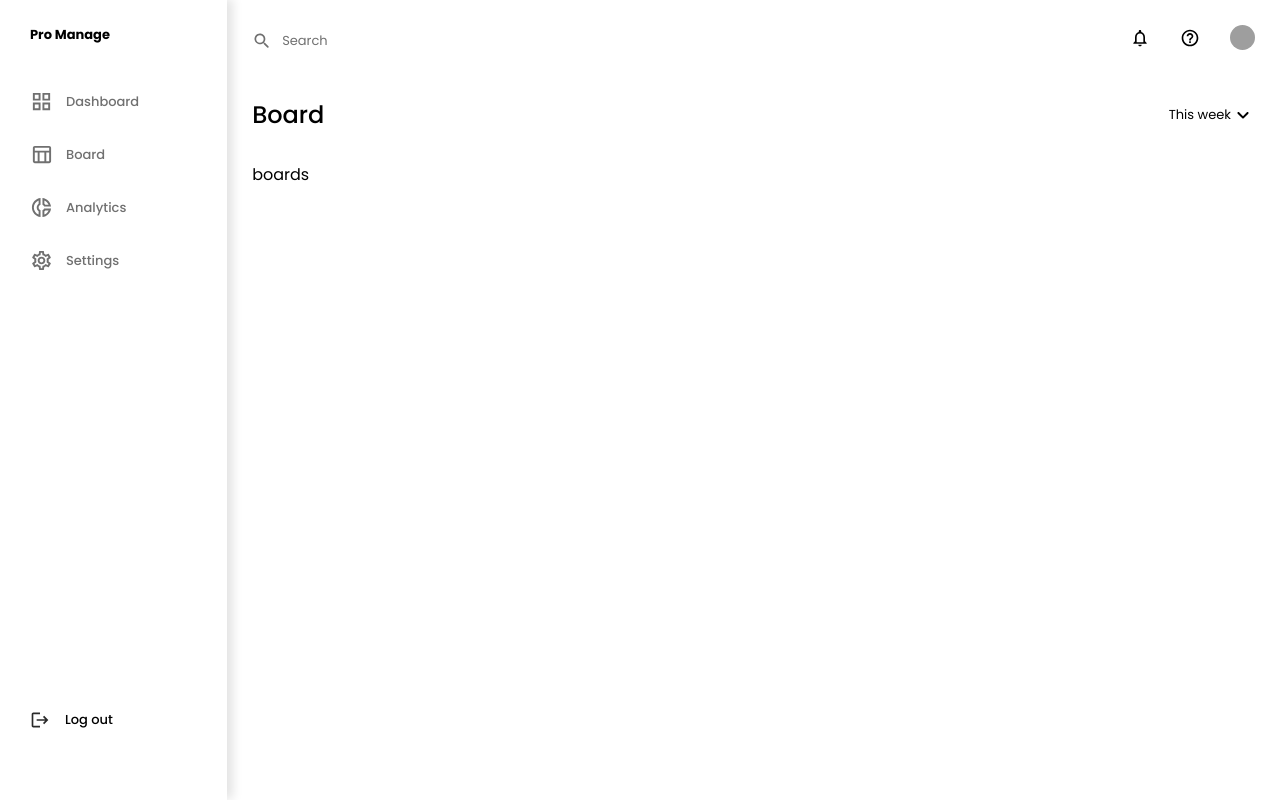
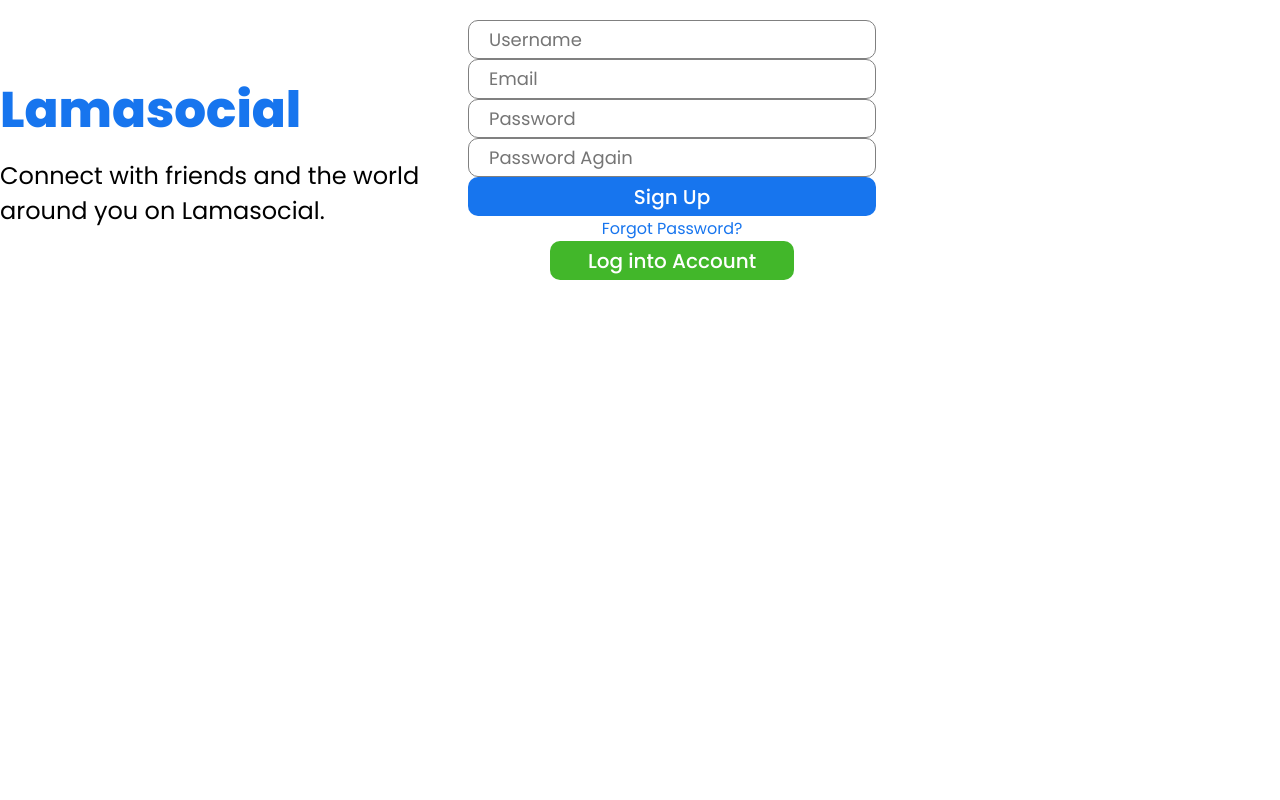
Before and after one commit to mehmeteminavcil/task-board, a React (Vite) app in the folder client/: page / in a window 1280 px wide. Built offline with nearby package versions, Linux system fonts and the light colour scheme; grey boxes are pictures that could not be loaded.

Commit message:
login & Register page created

```diff
--- a/client/src/App.jsx
+++ b/client/src/App.jsx
@@ -1,20 +1,28 @@
+import { useContext } from "react";
 import "./App.css";
 import Home from "./pages/Home/Home";
 import Login from "./pages/Login/Login";
 import { createBrowserRouter, RouterProvider } from "react-router-dom";
+import { AuthContext } from "./context/AuthContext";
+import Register from "./pages/Register/Register";
 
+function App() {
+  const { user } = useContext(AuthContext);
   const router = createBrowserRouter([
     {
       path: "/",
-    element: <Home />,
+      element: user ? <Home /> : <Register />,
     },
     {
       path: "/login",
-    element: <Login />,
+      element: user ? <Home /> : <Login />,
+    },
+    {
+      path: "/register",
+      element: <Register />,
     },
   ]);
 
-function App() {
   return <RouterProvider router={router} />;
 }
 
--- a/client/src/components/Board/Board.jsx
+++ b/client/src/components/Board/Board.jsx
@@ -1,20 +1,6 @@
 import "./board.scss";
-import axios from "axios";
-import { boards, tasks } from "../../data";
-import Task from "../../components/Task/Task";
-import Section from "../../components/Section/Section";
-import { useEffect, useState } from "react";
 
 const Board = () => {
-  const [tasks, setTask] = useState([]);
-
-  // useEffect(() => {
-  //   axios
-  //     .get("/profile/:username")
-  //     .then((res) => setTask(res.data))
-  //     .catch((err) => console.log(err));
-  // });
-
   return <div className="board">boards</div>;
 };
 
--- /dev/null
+++ b/client/src/pages/Register/Register.jsx
@@ -0,0 +1,89 @@
+import { useRef } from "react";
+import "./register.scss";
+import axios from "axios";
+import { useNavigate } from "react-router-dom";
+
+const Register = () => {
+  const username = useRef();
+  const email = useRef();
+  const password = useRef();
+  const passwordAgain = useRef();
+
+  const navigate = useNavigate();
+
+  const handleClick = async (e) => {
+    e.preventDefault();
+    console.log(passwordAgain.current.value, password.current.value);
+    if (passwordAgain.current.value !== password.current.value) {
+      passwordAgain.current.setCustomValidity("Passwords are don't match!");
+    } else {
+      const user = {
+        username: username.current.value,
+        email: email.current.value,
+        password: password.current.value,
+      };
+
+      try {
+        await axios.post("http://localhost:5000/api/auth/signup", user);
+        navigate("/login");
+      } catch (err) {
+        console.log(err);
+      }
+    }
+    console.log("clicked");
+  };
+
+  return (
+    <div className="Register">
+      <div className="registerWrapper">
+        <div className="registerLeft">
+          <h3 className="registerLogo">Lamasocial</h3>
+          <span className="registerDesc">
+            Connect with friends and the world around you on Lamasocial.
+          </span>
+        </div>
+        <div className="registerRight">
+          <form className="registerBox" onSubmit={handleClick}>
+            <input
+              placeholder="Username"
+              type="text"
+              required
+              className="registerInput"
+              ref={username}
+            />
+            <input
+              placeholder="Email"
+              type="email"
+              required
+              className="registerInput"
+              ref={email}
+            />
+            <input
+              placeholder="Password"
+              type="password"
+              required
+              minLength="6"
+              className="registerInput"
+              ref={password}
+            />
+            <input
+              placeholder="Password Again"
+              type="password"
+              required
+              minLength="6"
+              className="registerInput"
+              ref={passwordAgain}
+            />
+            <button className="registerButton" type="submit">
+              Sign Up
+            </button>
+            <span className="registerForgot">Forgot Password?</span>
+            <button className="registerRegisterButton">Log into Account</button>
+          </form>
+        </div>
+      </div>
+    </div>
+  );
+};
+
+export default Register;
--- /dev/null
+++ b/client/src/pages/Register/register.scss
@@ -0,0 +1,92 @@
+.register {
+    width: 100vw;
+    height: 100vh;
+    background-color: #f0f2f5;
+    display: flex;
+    align-items: center;
+    justify-content: center;
+  }
+
+  .registerWrapper {
+    width: 70%;
+    height: 70%;
+    display: flex;
+  }
+
+  .registerLeft,
+  .registerRight {
+    flex: 1;
+    display: flex;
+    flex-direction: column;
+    justify-content: center;
+  }
+
+  .registerLogo {
+    font-size: 50px;
+    font-weight: 800;
+    color: #1775ee;
+    margin-bottom: 10px;
+  }
+
+  .registerDesc {
+    font-size: 24px;
+  }
+
+  .registerBox{
+      height: 300px;
+      padding: 20px;
+      background-color: white;
+      border-radius: 10px;
+      display: flex;
+      flex-direction: column;
+      justify-content: space-between;
+  }
+
+  .registerInput{
+      height: 50px;
+      border-radius: 10px;
+      border: 1px solid gray;
+      font-size: 18px;
+      padding-left: 20px;
+  }
+
+  .registerInput:focus{
+      outline: none;
+  }
+
+  .registerButton{
+      height: 50px;
+      border-radius: 10px;
+      border: none;
+      background-color: #1775ee;
+      color: white;
+      font-size: 20px;
+      font-weight: 500;
+      cursor: pointer;
+  }
+
+  .registerButton:focus{
+    outline: none;
+  }
+
+  .registerButton:disabled{
+    cursor: not-allowed;
+  }
+
+  .registerForgot{
+      text-align: center;
+      color: #1775ee;
+  }
+
+  .registerRegisterButton{
+      width: 60%;
+      align-self: center;
+      height: 50px;
+      border-radius: 10px;
+      border: none;
+      background-color: #42b72a;
+      color: white;
+      font-size: 20px;
+      font-weight: 500;
+      cursor: pointer;
+  }
```
Lines whose indentation alone changed are shown as unchanged.
